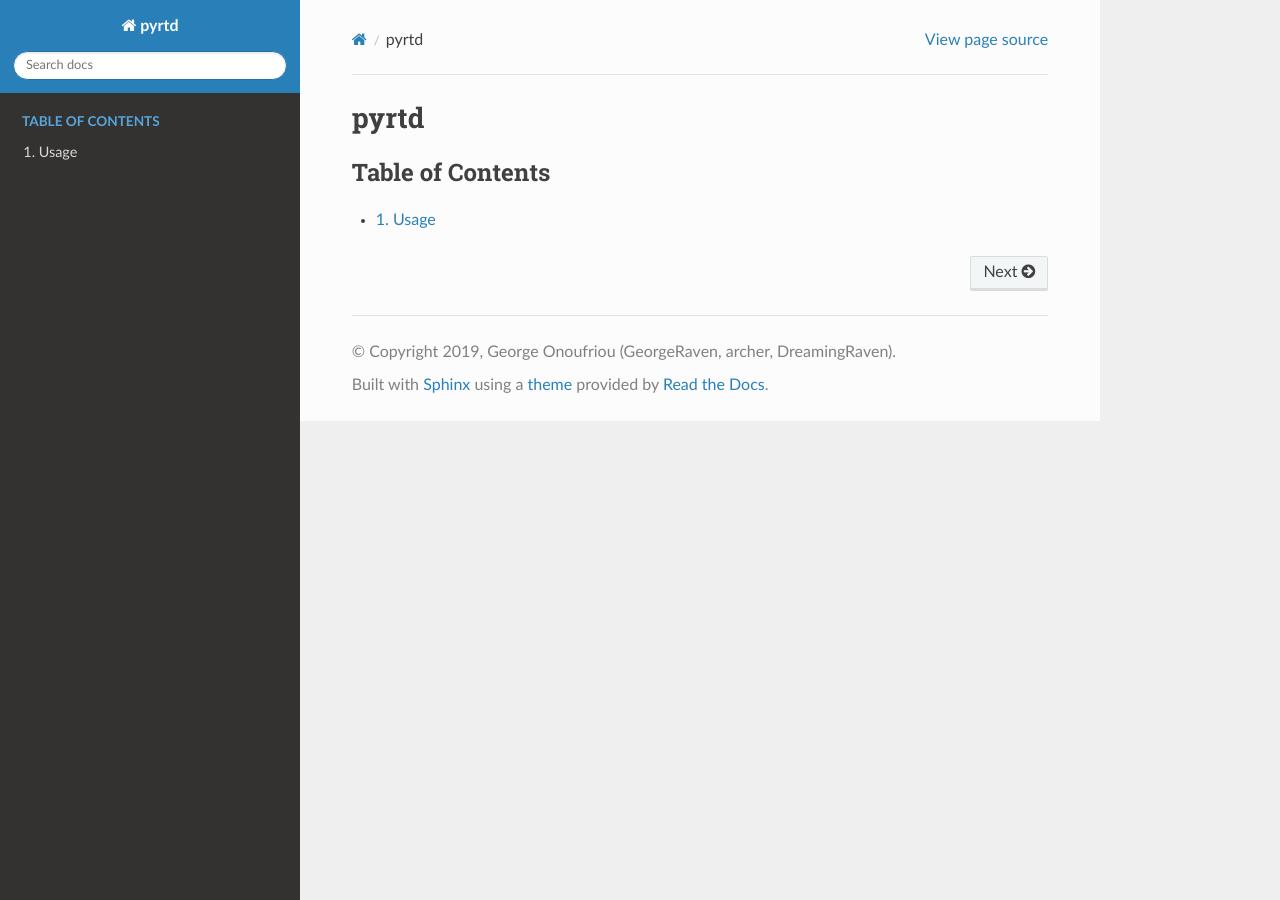
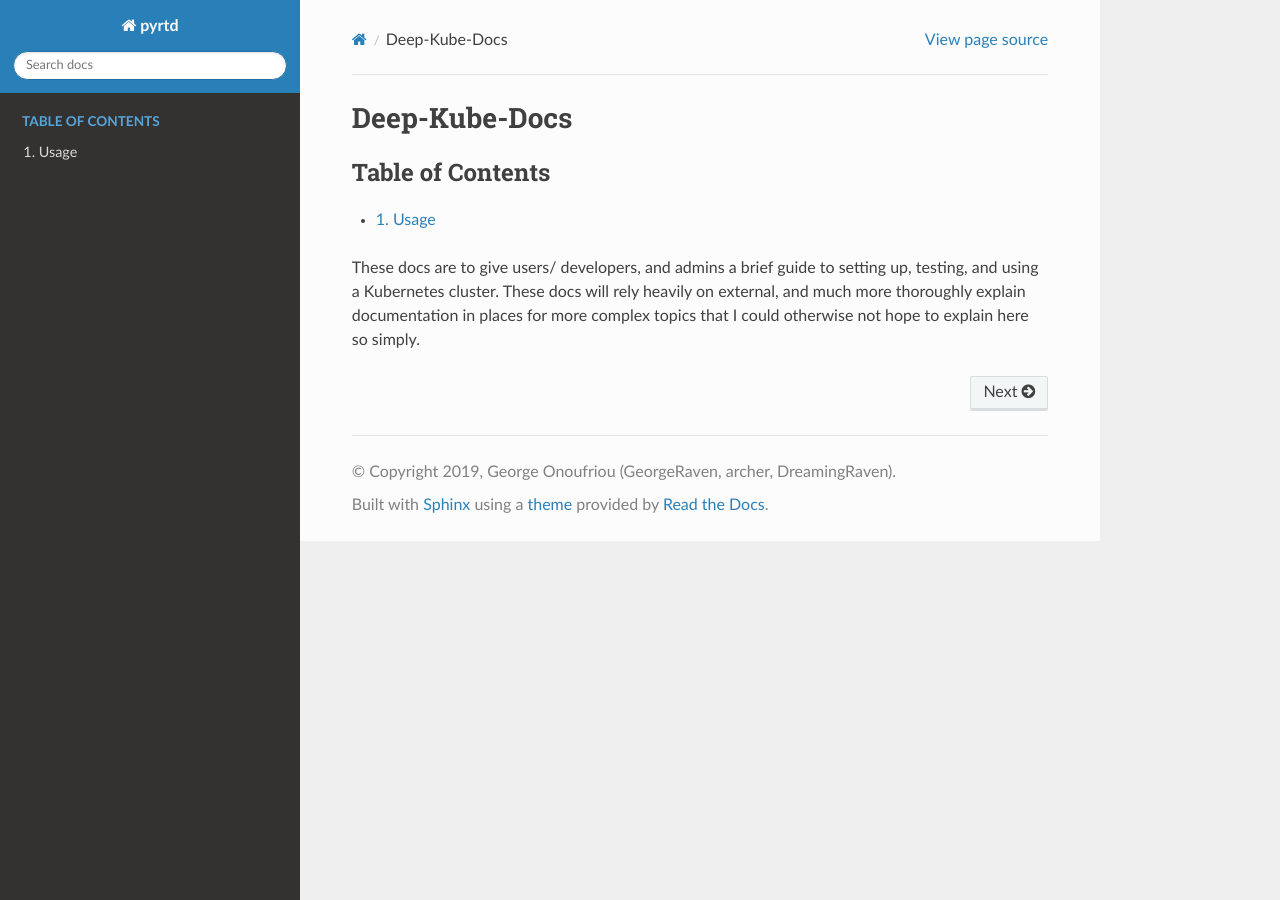
Before and after one commit to DreamingRaven/deep-kube-docs, a Sphinx documentation site: the page built from docs/source/index.rst, in a window 1280 px wide. Built offline with Sphinx 7.4.7 and the Read the Docs theme 2.0.0, drawn with Linux system fonts in a browser that asks for light colours; the version number could not be read and is left out.

Commit message:
Added and updated the basics

```diff
--- a/docs/source/index.rst
+++ b/docs/source/index.rst
@@ -3,8 +3,8 @@
    You can adapt this file completely to your liking, but it should at least
    contain the root `toctree` directive.
 
-pyrtd
-=====
+Deep-Kube-Docs
+==============
 
 .. toctree::
   :maxdepth: 2
@@ -12,3 +12,5 @@ pyrtd
   :numbered:
 
   usage
+
+These docs are to give users/ developers, and admins a brief guide to setting up, testing, and using a Kubernetes cluster. These docs will rely heavily on external, and much more thoroughly explain documentation in places for more complex topics that I could otherwise not hope to explain here so simply.
```
Also changed, not shown: README.rst (+6 -4 lines), 1 other file.
